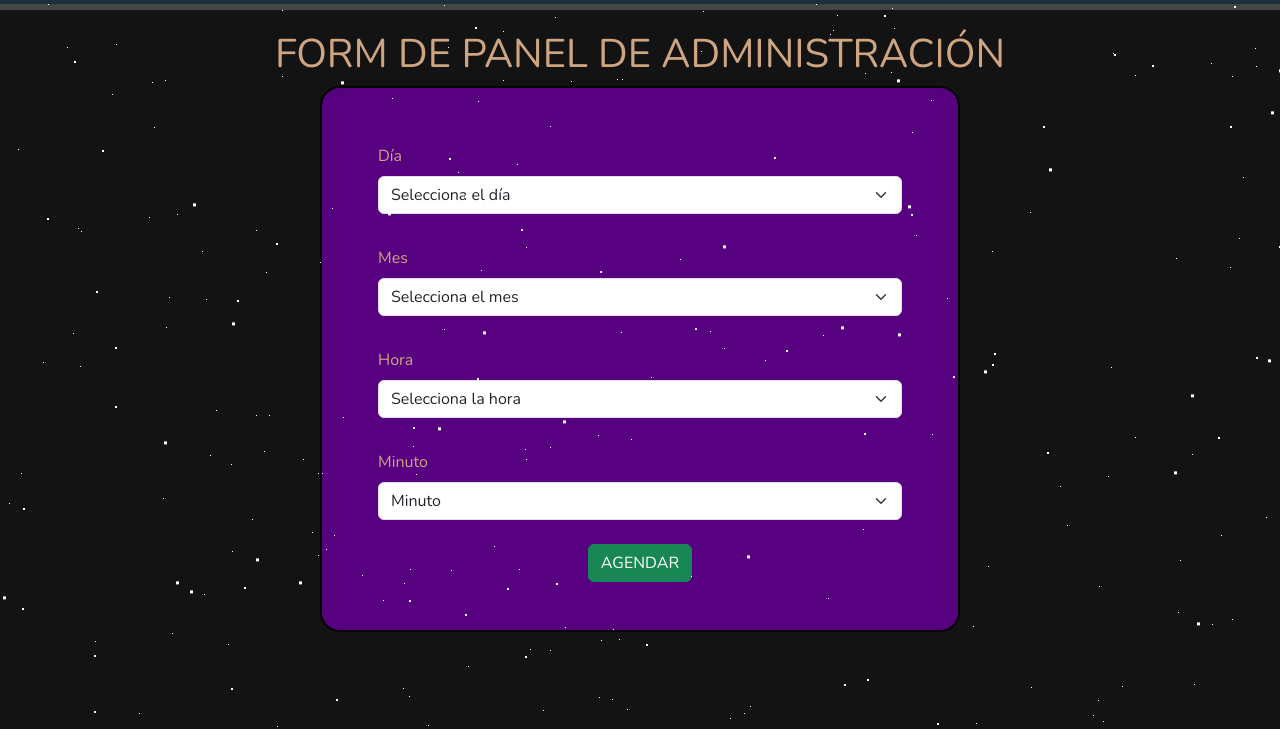
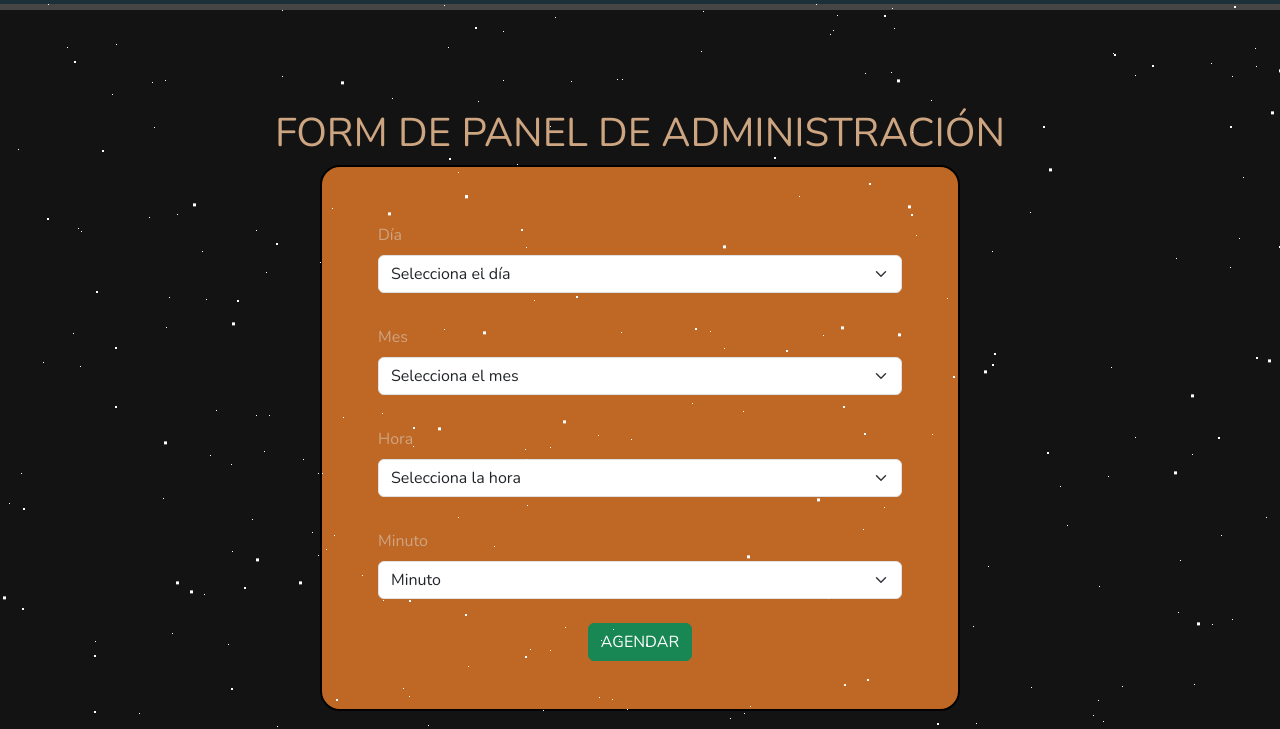
Before and after one commit to santizelada/sistemaEstetica, a plain HTML site: page html/administradora.html in a window 1280 px wide. Shown: the part 81-810 px from the top of the page. Drawn offline with nearby package versions, Linux system fonts and the light colour scheme.

Commit message:
Formulario del panel de Admin. terminado

```diff
--- a/css/administradora.css
+++ b/css/administradora.css
@@ -240,23 +240,28 @@ body{
 
 .section-forms .form-1-container{
     background-color: rgba(0, 0, 0, 0.729);
-    padding: 20px 0;
+    padding: 20% 0;
     height: 100vh;
+    display: flex;
+    flex-direction: column;
+    align-items: center;
+    justify-content: center;
 }
 
 h1{
     text-transform: uppercase;
+    text-align: center;
 }
 
 .section-forms .form1{
     border: solid 2px rgb(1, 1, 1);
     transition: 0.5s;
     border-radius: 20px;
-    background-color: rgb(87, 0, 128);
+    background-color: #bf6724;
 }
 
 .form1:hover{
-    background-color: rgb(141, 8, 203);
+    background-color: #1b3039;
 }
 
 .section-forms .form-2-container{
@@ -264,6 +269,24 @@ h1{
     padding: 20px 0;
     height: 100vh;
 }
+
+@media(min-width:1100px){
+    .section-forms .form-1-container{
+    padding-top:
+    20%;
+    }
+
+}
+
+/* @media(max-width:900px){
+    .section-forms .form-1-container{
+    padding-top:
+    10%;
+    }
+
+} */
+
+
 
 .section-forms .form2{
     border: solid 5px rgb(4, 0, 251);
```
